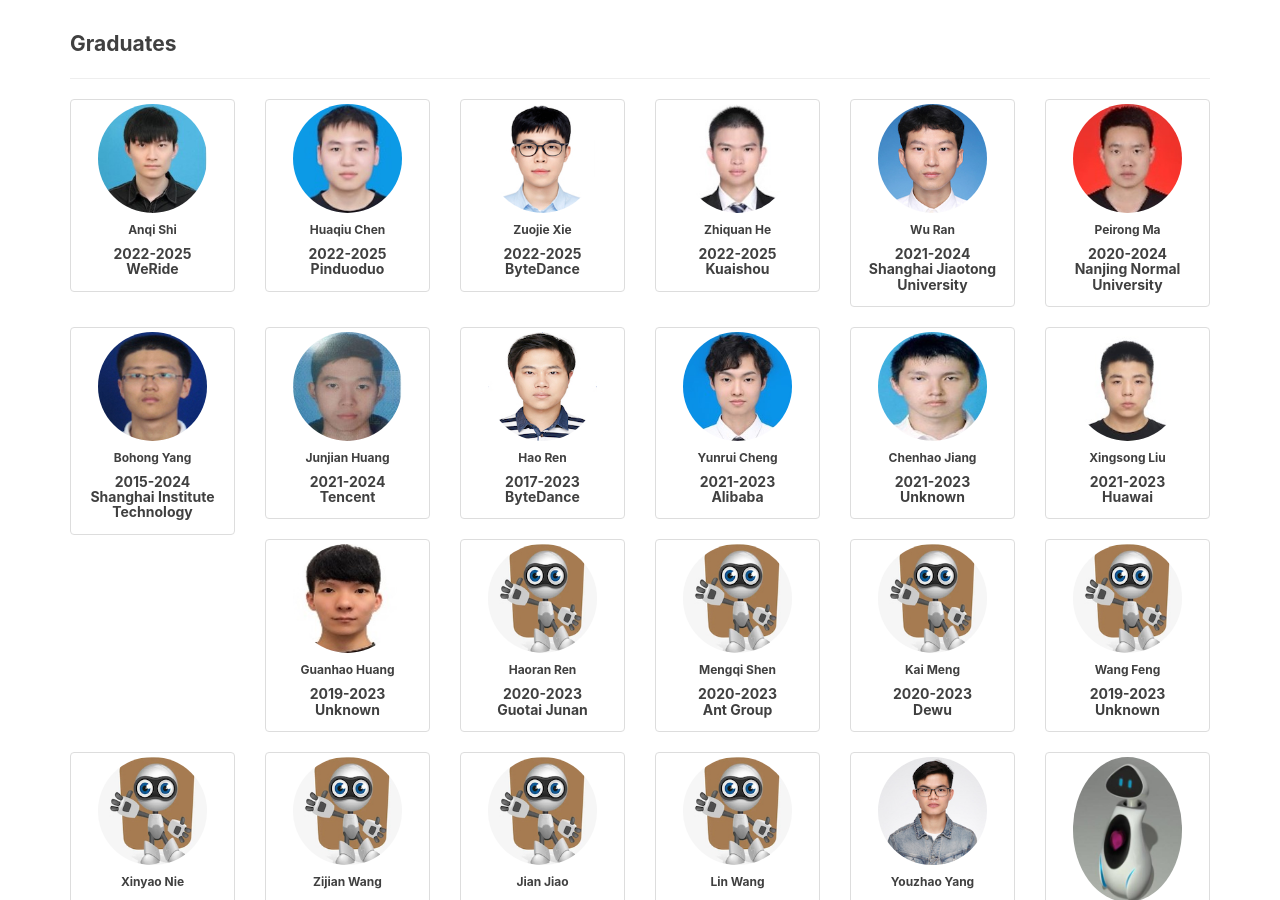
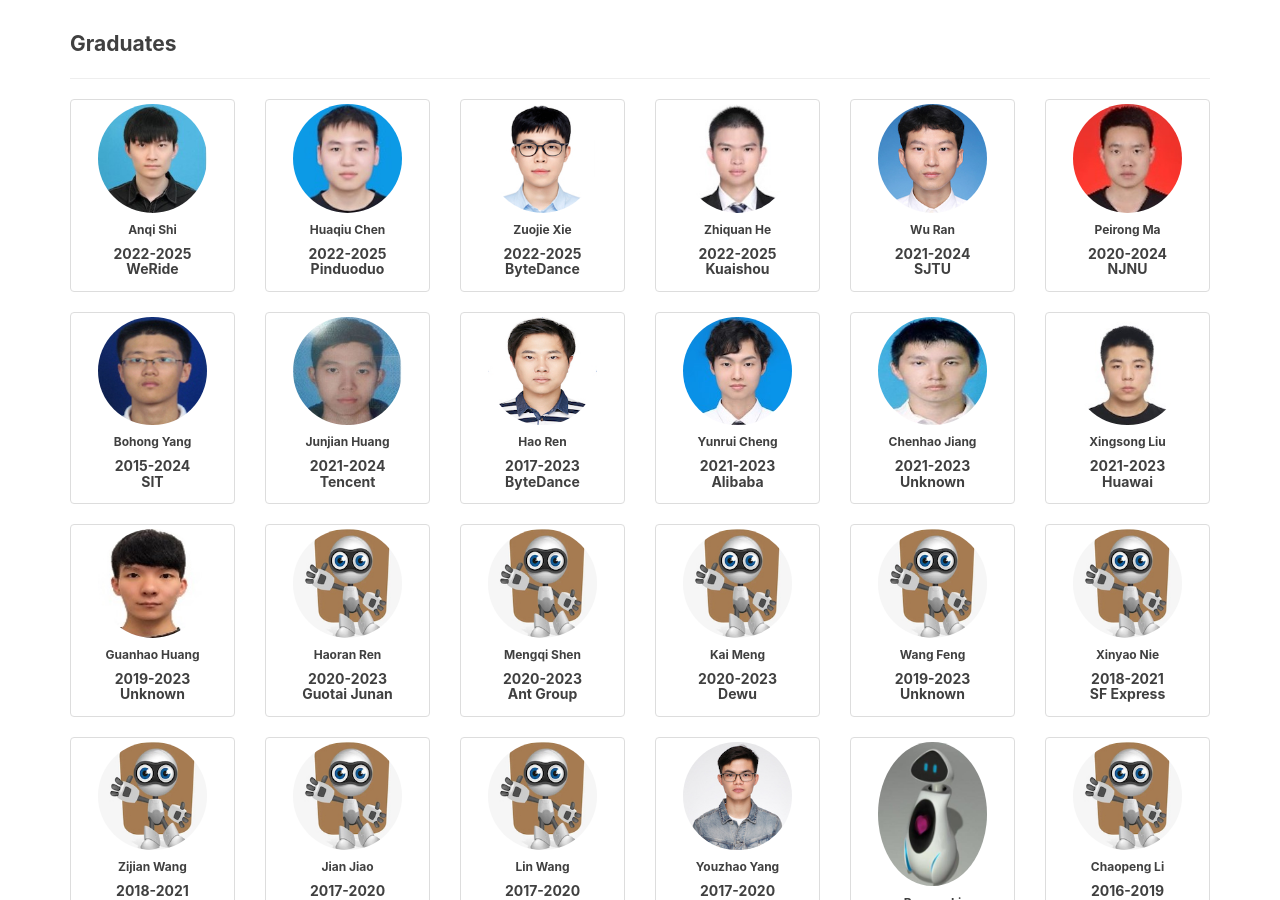
Before and after one commit to lunatics123/lunatics123.github.io, a Jekyll site: the page built from members.html, in a window 1280 px wide and 900 px high, scrolled down 1716 px. Built offline with Jekyll 4.4.1, drawn with Linux system fonts in a browser that asks for light colours; comment, search, counter and statistics services are not loaded.

Commit message:
Fix members: fix info

```diff
--- a/members.html
+++ b/members.html
@@ -239,7 +239,7 @@
                 <div class="thumbnail">
                     <a><img class="img-circle" src="/img/members/wuran.jpg"  style="width: 70%"></a>
                     <h6><a>Wu Ran</a></h6>
-                    <h5><b>2021-2024</b><br>Shanghai Jiaotong University</h5>
+                    <h5><b>2021-2024</b><br>SJTU</h5>
                 </div>
             </div>
 
@@ -248,7 +248,7 @@
                     <a href="/details/peirongma.html"><img class="img-circle" src="/img/members/peirongma.jpg"
                                                            style="width: 70%"></a>
                     <h6><a href="/details/peirongma.html">Peirong Ma</a></h6>
-                    <h5><b>2020-2024</b><br>Nanjing Normal University</h5>
+                    <h5><b>2020-2024</b><br>NJNU</h5>
                 </div>
             </div>
 
@@ -257,7 +257,7 @@
                     <a href="/details/bohongyang.html"><img class="img-circle" src="/img/members/bohongyang.jpg"
                                                             style="width: 70%"></a>
                     <h6><a href="/details/bohongyang.html">Bohong Yang</a></h6>
-                    <h5><b>2015-2024</b><br>Shanghai Institute Technology</h5>
+                    <h5><b>2015-2024</b><br>SIT</h5>
                 </div>
             </div>
 
```
